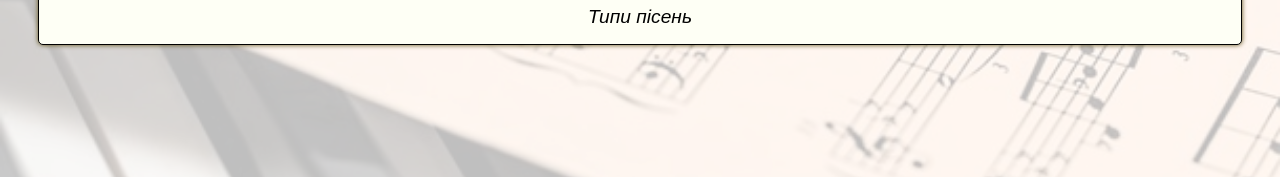
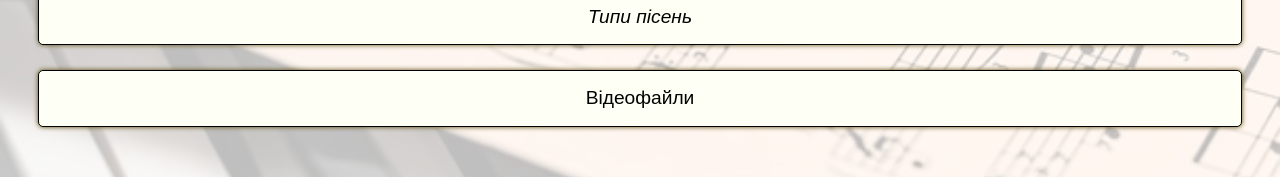
Before and after one commit to Zilinskij/choir.FE, a React (Create React App) app: page / in a window 1280 px wide. Shown: the part 279-456 px from the top of the page. Built offline with nearby package versions, Linux system fonts and the light colour scheme.

Commit message:
+ videoFunction

```diff
--- a/src/Footer/Footer.js
+++ b/src/Footer/Footer.js
@@ -1,4 +1,5 @@
-import {  AllOfSongs, OpenSortButton } from '../Buttons.js';
+import { AllOfSongs, OpenSortButton } from '../Buttons.js';
+import { Videos } from '../Other function/SomeFunction.js';
 
 
 export default function Footer() {
@@ -6,6 +7,7 @@ export default function Footer() {
         <div className='footer'>
             <AllOfSongs />
             <OpenSortButton />
+            <Videos apiUrl={process.env.REACT_APP_API_URL} />
         </div>
     )
 }
--- a/src/Other function/SomeFunction.js
+++ b/src/Other function/SomeFunction.js
@@ -48,7 +48,7 @@ export function SongModal({ isOpen, handleClose, nazva, text }) {
 
 export function ScrollSong({ isOpen, handleClose, nazva, text }) {
   const [scroll] = useState('paper');
-  const [fontSize, setFontSize] = useState(16);
+  const [fontSize, setFontSize] = useState(18);
 
   const increaseFontSize = () => {
     setFontSize(prevSize => Math.min(prevSize + 2, 28));
@@ -268,7 +268,6 @@ export function SortOfSongs({ zapyt, typeOfSong, image }) {
       const response = await fetch(`${apiUrl}${zapyt}`);
       const jsonData = await response.json();
 
-      // Додавання поля "hasNotes" для кожного елемента даних
       const dataWithNotes = await Promise.all(jsonData.map(async (item) => {
         const notesResponse = await axios.post(`${apiUrl}/get-notes`, { nazva: item.nazva });
         return { ...item, hasNotes: notesResponse.data.notes };
@@ -352,7 +351,6 @@ export function SortOfSongs({ zapyt, typeOfSong, image }) {
                     display: 'flex',
                     justifyContent: 'flex-start',
                     alignItems: 'center'
-
                   }}
                   key={index}>
                   <li
@@ -380,3 +378,87 @@ export function SortOfSongs({ zapyt, typeOfSong, image }) {
     </div >
   );
 }
+
+export function Videos({ apiUrl }) {
+  const [videos, setVideos] = useState([]);
+  const [isLoading, setIsLoading] = useState(false);
+  const [showVideos, setShowVideos] = useState(false);
+
+
+  const fetchVideos = async () => {
+    setIsLoading(true);
+    try {
+      const response = await axios.get(`${apiUrl}/videos`);
+      setVideos(response.data);
+      setShowVideos(true);
+    } catch (error) {
+      console.error('Помилка під час отримання відеофайлів:', error);
+    } finally {
+      setIsLoading(false);
+    }
+  };
+
+  const handleHideVideos = () => {
+    setShowVideos(false);
+  };
+
+  const handleVideoClick = async (nazva) => {
+    try {
+      const response = await axios.post(`${apiUrl}/video-files`, { nazva });
+      if (response.data.video) {
+        window.location.href = response.data.video;
+      } else {
+        alert('Відео не знайдено');
+      }
+    } catch (error) {
+      console.error('Помилка отримання відео:', error);
+      alert('Виникла помилка під час отримання відео');
+    }
+  };
+
+  return (
+    <div>
+      {!showVideos && (
+        <button className='button'
+          style={{ cursor: 'pointer', padding: '10px 20px', borderRadius: '5px' }}
+          onClick={fetchVideos} disabled={isLoading}>
+          Відеофайли
+        </button>
+      )}
+      {showVideos && (
+        <>
+          <button className='button'
+            style={{ cursor: 'pointer', padding: '10px 20px', borderRadius: '5px' }}
+            onClick={handleHideVideos}>
+            Приховати список відеофайлів
+          </button>
+          <ol>
+            {videos.map((video, index) => (
+              <span
+                style={{
+                  display: 'flex',
+                  justifyContent: 'flex-start',
+                  alignItems: 'center'
+                }}
+                key={index}>
+                <li
+                  style={{
+                    fontWeight: '600',
+                    cursor: 'pointer',
+                    backgroundColor: 'white',
+                    width: 'auto',
+                    fontSize: '1em',
+                    marginBottom: '5px'
+                  }}
+                  onClick={() => handleVideoClick(video.namevideo)}>
+                  {video.namevideo}
+                </li>
+              </span>
+            ))}
+          </ol>
+        </>
+      )}
+      {isLoading && <p>Завантаження відеофайлів...</p>}
+    </div>
+  );
+}
```
